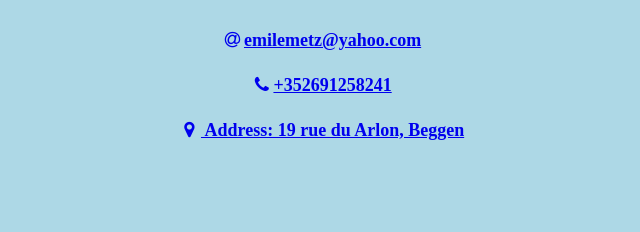
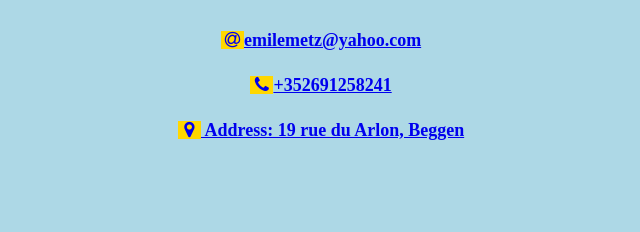
Before and after one commit to NourisGr/nourisgr.github.io, a PHP site: page /contact.html in a window 1280 px wide, with the pointer over the restyled element. Shown: the part 431-663 px from the top of the page, without its empty margins (319-959 px from the left). Run offline with PHP 8.4, Linux system fonts and the light colour scheme.

Commit message:
Update main.css

```diff
--- a/include/css/main.css
+++ b/include/css/main.css
@@ -20,8 +20,9 @@
     line-height: 50px;
   }
 
-  body a:hover {
+  body a:hover, .fa:hover, li {
     background-color:gold;
+
   }
 
   .active {
```
